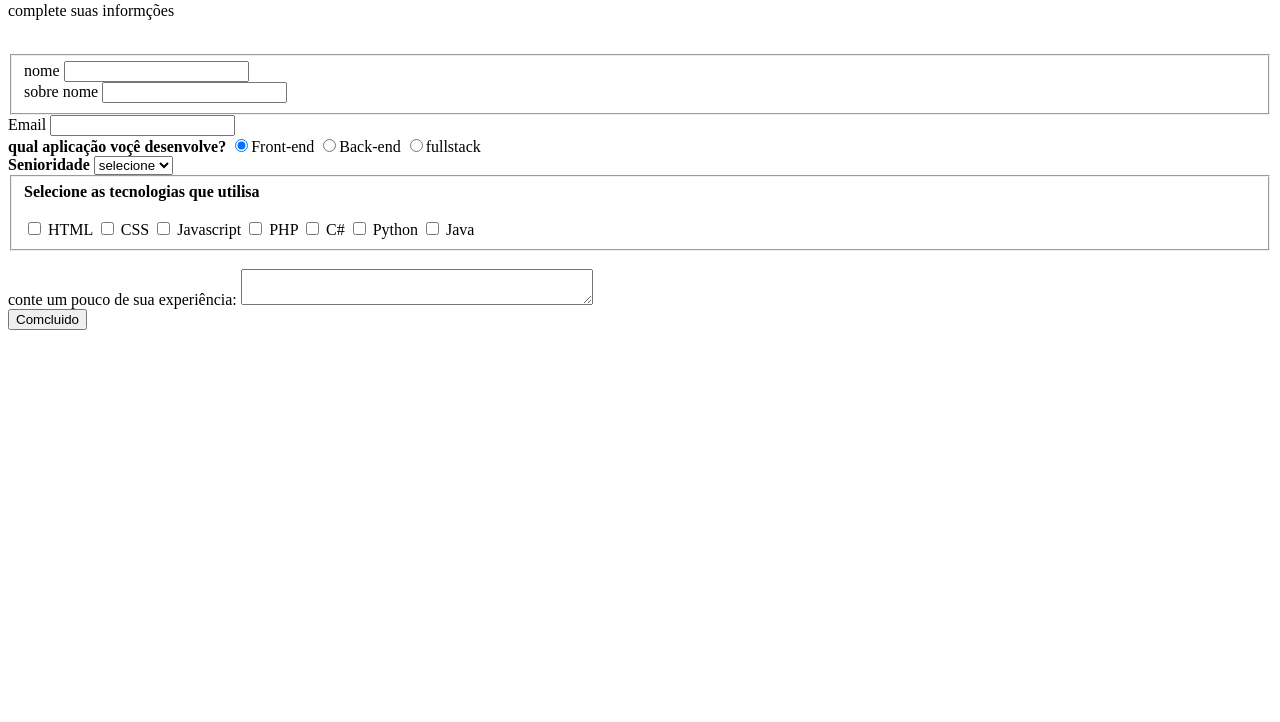
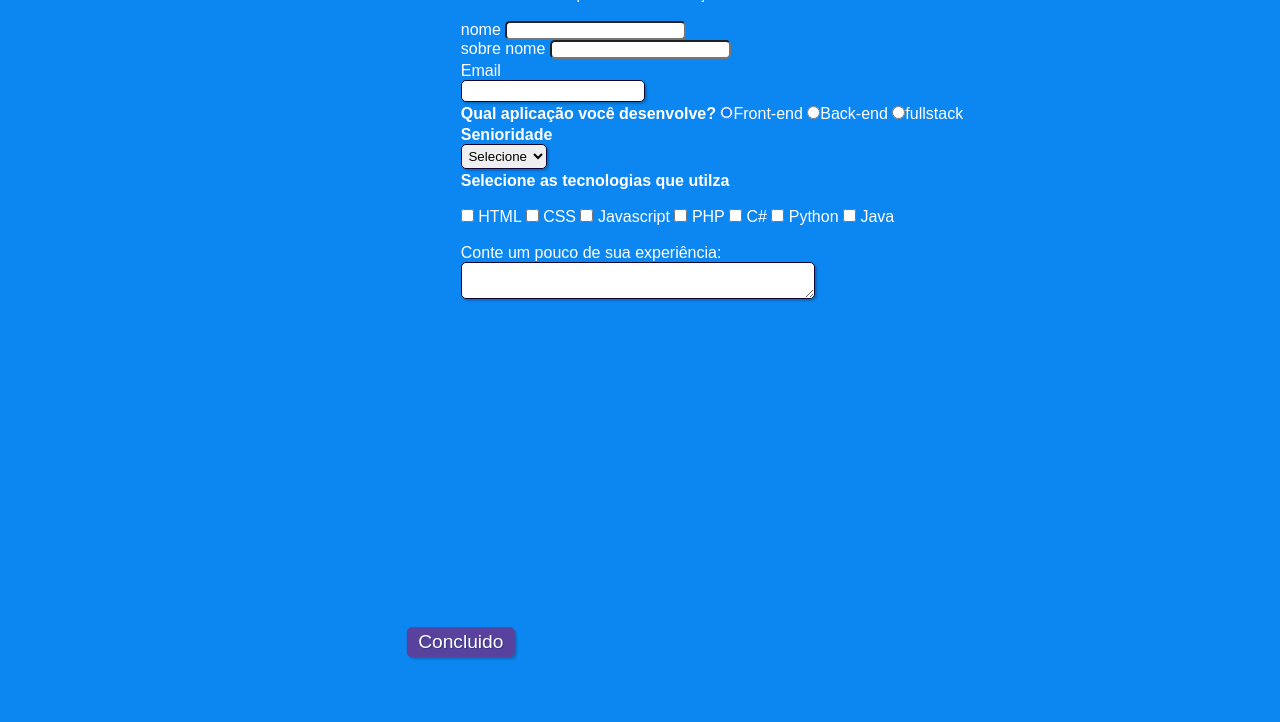
Before and after one commit to Pedro-OSouza/aula-01-de-html, a plain HTML site: page index.html in a window 1280 px wide. Shown: the part 78-800 px from the top of the page. Drawn offline with Linux system fonts and the light colour scheme.

Commit message:
Bug fix
Correções realizadas:
1 - Corrigida referencia ao arquivo CSS permitindo a importação correta do arquivo.

2 -Corrigidos valores dos atributos for, name e id.

3 - Corrigida a grafia do atributo "name".

4 - Corrigida a classe "botao" em button na linha 84.

```diff
--- a/formulario.css
+++ b/formulario.css
@@ -5,13 +5,13 @@
 
 #titulo{
     font-family: sans-serif;
-    color: #1b0232;
+    color: #fff;
     margin-left: 7%;
     }
 
 #subtitulo{
     font-family: sans-serif;
-    color:#18032d;
+    color:#fff;
     margin-left: 10%;
 }
 
@@ -23,10 +23,10 @@ body{
     background-color: #0c86f1;
     font-family: sans-serif;
     font-size: 1em;
-    color: #820d07;
     margin-left: 36%;
     margin-top: 2%;
     justify-content: center;
+    color: #fff;
 }
 
 input, select, textarea, button{
@@ -39,7 +39,7 @@ margin-bottom: 1em;
 
 .campo{
     margin-bottom: 0.2em;
-    color: #9b0707;
+
     display: block;
 }
 
@@ -86,7 +86,7 @@ fieldset.grupo .campo{
 }
 
 .botao, select{
-    cursos: pointer;
+    cursor: pointer;
 }
 
 #check{
--- a/index.html
+++ b/index.html
@@ -1,16 +1,16 @@
 <!DOCTYPE html>
-<html lang="en">
+<html lang="pt-br">
 <head>
     <meta charset="UTF-8">
     <meta name="viewport" content="width=device-width, initial-scale=1.0">
     <title>cadastro de devs</title>
-    <link rel="stlylesheet" type="text/CSS"herf="formularo,css" media="">
+    <link rel="stylesheet" href="./formulario.css">
 </head>
 <body>
 
     <div>
         <h1 id="titulo">cadastro de Devs</h1>
-        <p id="subtitulo">complete suas informções</p>
+        <p id="subtitulo">Complete suas informções</p>
         <br>
     </div>
 
@@ -18,37 +18,37 @@
       <fieldset class="grupo">
        <div>
             <label for="nome"><strong></strong>nome</strong></label>
-            <input type="text" nome=" nome" id="nome" required>
+            <input type="text" name=" nome" id="nome" required>
        </div>
 
        <div class="campo">
-            <label for="sobre nome"><strong></strong>sobre nome</strong></label>
-            <input type="text" nome=" sobre nome" id="sobre nome" required>
+            <label for="sobre-nome"><strong></strong>sobre nome</strong></label>
+            <input type="text" name="sobre-nome" id="sobre-nome" required>
        </div>
     </fieldset>
 
       <div class="campo">
           <label for="email"><strong></strong>Email</strong></label>
-          <input type="email" nome="email" id="email" required>
+          <input type="email" name="email" id="email" required>
       </div>
 
       <div class="campo">
-                 <label><strong>qual aplicação voçê desenvolve?</strong></label>
+                 <label><strong>Qual aplicação você desenvolve?</strong></label>
            <label>
-                  <input type="radio" nome=" devweb" volue=" frontend" checked>Front-end
+                  <input type="radio" name=" devweb" volue=" frontend" checked>Front-end
            </label>
            <label>
-                  <input type="radio" nome=" devweb" volue=" beckend">Back-end
+                  <input type="radio" name=" devweb" volue=" beckend">Back-end
            </label>
            <label>
-            <input type="radio" nome="devweb" volue="fullstack">fullstack
+            <input type="radio" name="devweb" volue="fullstack">fullstack
            </label>
       </div>
 
       <div class="campo">
          <label for="senioridade"><strong>Senioridade</strong></label>
          <select id="senioridade">
-            <option selected disabled volue="">selecione</option>
+            <option selected disabled value="">Selecione</option>
             <option>Junior</option>
             <option>Pleno</option>
             <option>Senior</option>
@@ -57,31 +57,31 @@
 
       <fieldset class="grupo">
         <div id="checkbox">
-            <label><strong>Selecione as tecnologias que utilisa</strong></label><br><br>
-            <input type="checkbox" id="tecnologia1" nome="tecnologia1" volue="HTML">
+            <label><strong>Selecione as tecnologias que utilza</strong></label><br><br>
+            <input type="checkbox" id="tecnologia1" name="tecnologia1" volue="HTML">
             <label for="tecnologia1">HTML</label>
-            <input type="checkbox" id="tecnologia2" nome="tecnologia2" volue="CSS">
+            <input type="checkbox" id="tecnologia2" name="tecnologia2" volue="CSS">
             <label for="tecnologia2">CSS</label>
-            <input type="checkbox" id="tecnologia3" nome="tecnologia3" volue="Javascript">
+            <input type="checkbox" id="tecnologia3" name="tecnologia3" volue="Javascript">
             <label for="tecnologia3">Javascript</label>
-            <input type="checkbox" id="tecnologia4" nome="tecnologia4" volue="PHP">
+            <input type="checkbox" id="tecnologia4" name="tecnologia4" volue="PHP">
             <label for="tecnologia4">PHP</label>
-            <input type="checkbox" id="tecnologia5" nome="tecnologia5" volue="C#">
+            <input type="checkbox" id="tecnologia5" name="tecnologia5" volue="C#">
             <label for="tecnologia5">C#</label>
-            <input type="checkbox" id="tecnologia6" nome="tecnologia6" volue="Python">
+            <input type="checkbox" id="tecnologia6" name="tecnologia6" volue="Python">
             <label for="tecnologia6">Python</label>
-            <input type="checkbox" id="tecnologia7" nome="tecnologia" volue="Java">
+            <input type="checkbox" id="tecnologia7" name="tecnologia" volue="Java">
             <label for="tecnologia7">Java</label>
         </div>
       </fieldset>
 
       <div class="campo">
         <br>
-        <label>conte um pouco de sua experiência:</label>
-        <textarea row="6" style="width: 26em;" id="experiência" nome="experiência"></textarea>
+        <label>Conte um pouco de sua experiência:</label>
+        <textarea row="6" style="width: 26em;" id="experiência" name="experiência"></textarea>
       </div>
 
-      <BUtton class="botão" type="submit">Comcluido</BUtton>
+      <BUtton class="botao" type="submit">Concluido</BUtton>
 
     </form>
 
```
